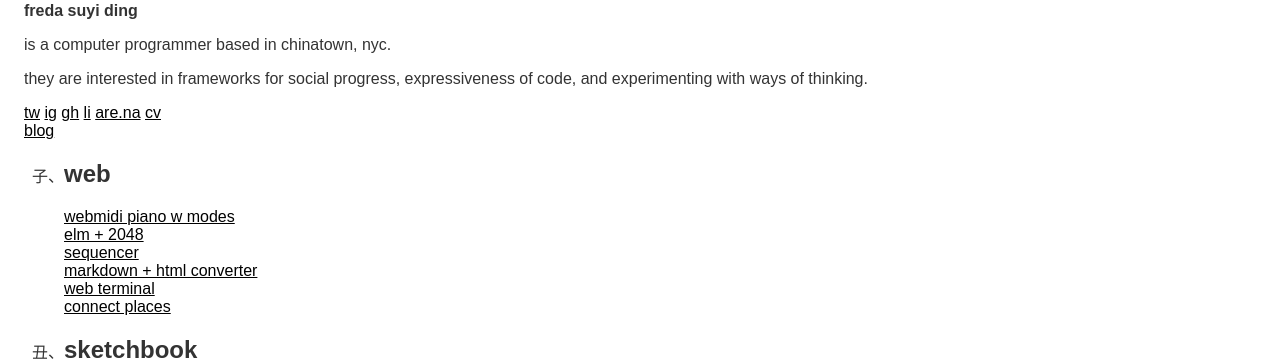
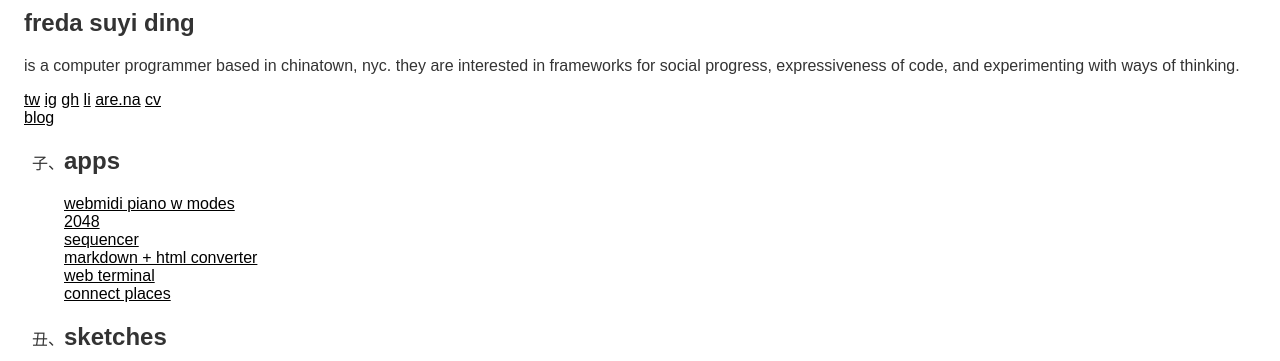
Before and after one commit to pseuyi/pseuyi.github.io, a Svelte app: page / in a window 1280 px wide. Shown: the part 439-800 px from the top of the page. Built offline with nearby package versions, Linux system fonts and the light colour scheme.

Commit message:
update text

```diff
--- a/src/App.svelte
+++ b/src/App.svelte
@@ -14,8 +14,6 @@
 
   <p>
     is a computer programmer based in chinatown, nyc.
-  </p>
-  <p>
     they are interested in frameworks for social progress, expressiveness of
     code, and experimenting with ways of thinking.
   </p>
@@ -95,7 +93,7 @@
       left: 65%;
     }
   }
-
+/*
   h1 {
     font-size: 4em;
     font-weight: 100;
@@ -108,6 +106,7 @@
     color: black;
     font-weight: normal;
   }
+  */
 
   @media (min-width: 640px) {
     main {
--- a/src/Projects.svelte
+++ b/src/Projects.svelte
@@ -1,8 +1,8 @@
 <ol>
-  <li><h2>web</h2></li>
+  <li><h2>apps</h2></li>
   <ul>
     <li><a href="/modes">webmidi piano w modes</a></li>
-    <li><a href="/2048">elm + 2048</a></li>
+    <li><a href="/2048">2048</a></li>
     <li><a href="/sequencer">sequencer</a></li>
     <li>
       <a href="https://iso-note.herokuapp.com/">markdown + html converter</a>
@@ -13,7 +13,7 @@
     </li>
   </ul>
 
-  <li><h2>sketchbook</h2></li>
+  <li><h2>sketches</h2></li>
   <ul>
     <li><a href="/grammar">rita + processing</a></li>
     <li><a href="http://tilde.learning-gardens.co/~freda/">tilde club</a></li>
```
